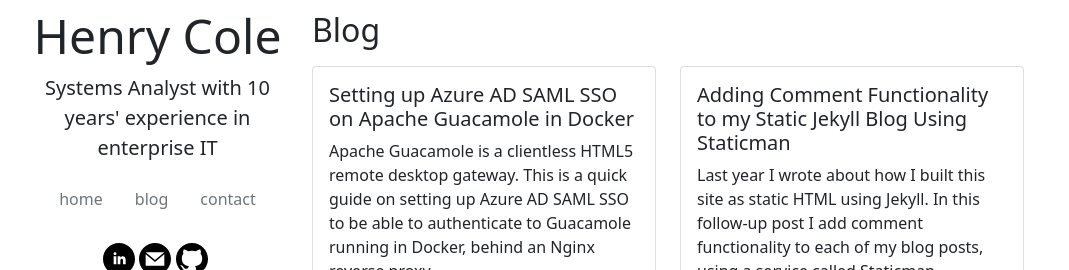
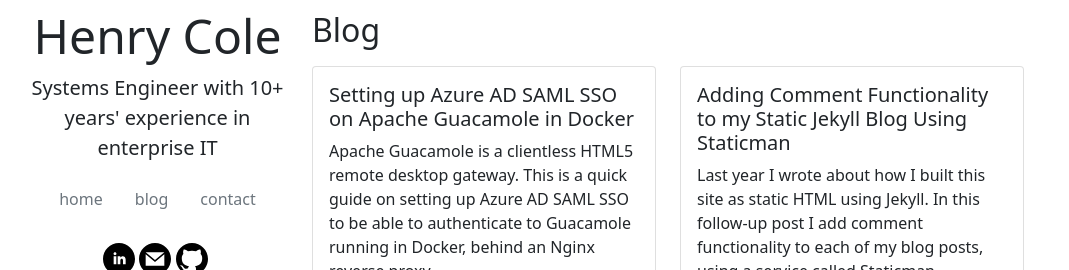
Before and after one commit to hcuk94/henry-personal-website, a Jekyll site: the page built from index.html, in a window 1280 px wide. Shown: the part 275-545 px from the top of the page, without its empty margins (55-1124 px from the left). Built offline with Jekyll 4.4.1, drawn with Linux system fonts in a browser that asks for light colours.

Commit message:
update sidebar

```diff
--- a/_includes/header.html
+++ b/_includes/header.html
@@ -21,7 +21,7 @@
 <div class="sticky-top pt-4">
 <img src="{% if site.branch == "main" %}/img/henry-profile.webp{% else %}/img/henry-profile.staging.webp{% endif %}" width="250px" height="250px" class="img-thumbnail rounded img-centre affix" alt="Henry Cole Profile Picture"/>
 <h1 class="display-5 mt-2 text-center"><a class="text-reset text-decoration-none" href="/">Henry Cole</a></h1>
-<p class="text-center lead mt-2">Systems Analyst with 10 years' experience in enterprise IT</p>
+<p class="text-center lead mt-2">Systems Engineer with 10+ years' experience in enterprise IT</p>
 <span class="text-center img-centre">
 <nav class="nav justify-content-center">
 <a class="nav-link text-secondary" href="/">home</a>
```
